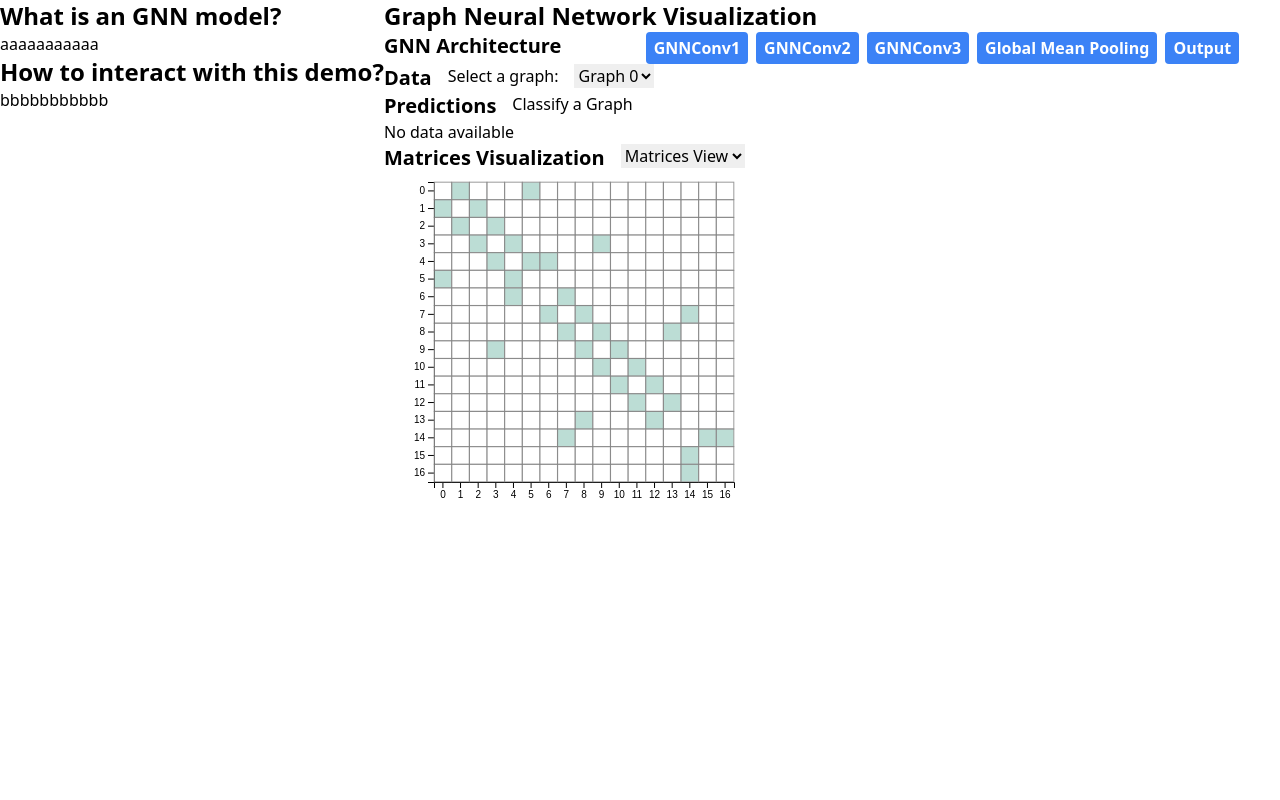
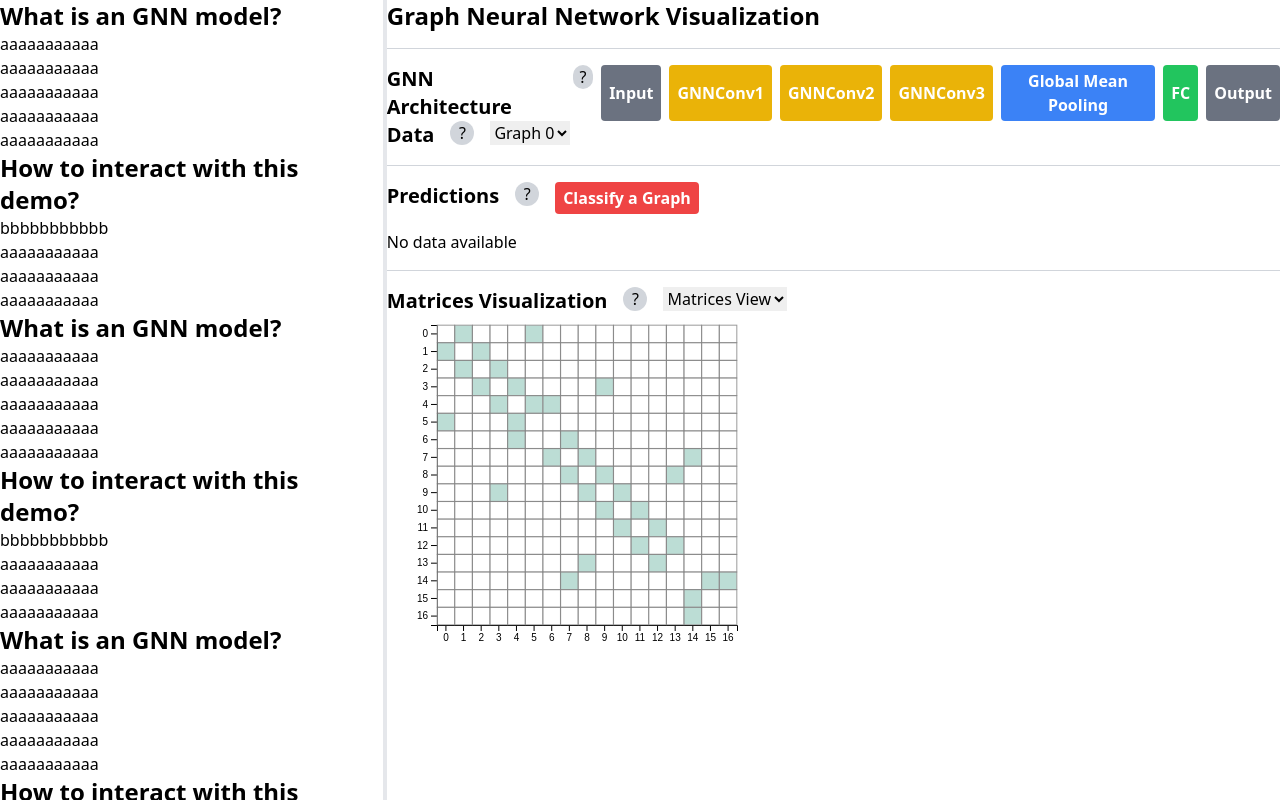
Before and after one commit to Visual-Intelligence-UMN/GNN-101, a Next.js app in the folder temp/: page / in a window 1280 px wide. Shown: the top 800 px of the page. Built offline with nearby package versions, Linux system fonts and the light colour scheme; what onnxruntime-web would draw is missing.

Commit message:
implemented general UI

```diff
--- /dev/null
+++ b/temp/src/pages/Description.tsx
@@ -0,0 +1,65 @@
+//write all description in this component
+
+
+export const Description=()=>{
+    return (
+        <>
+            <h1 className="text-2xl font-bold">What is an GNN model?</h1>
+            aaaaaaaaaaa
+            <br/>
+            aaaaaaaaaaa
+            <br/>
+            aaaaaaaaaaa
+            <br/>
+            aaaaaaaaaaa
+            <br/>
+            aaaaaaaaaaa
+            <h1 className="text-2xl font-bold">How to interact with this demo?</h1>
+            bbbbbbbbbbb
+            <br/>
+            aaaaaaaaaaa
+            <br/>
+            aaaaaaaaaaa
+            <br/>
+            aaaaaaaaaaa
+            <br/>
+            <h1 className="text-2xl font-bold">What is an GNN model?</h1>
+            aaaaaaaaaaa
+            <br/>
+            aaaaaaaaaaa
+            <br/>
+            aaaaaaaaaaa
+            <br/>
+            aaaaaaaaaaa
+            <br/>
+            aaaaaaaaaaa
+            <h1 className="text-2xl font-bold">How to interact with this demo?</h1>
+            bbbbbbbbbbb
+            <br/>
+            aaaaaaaaaaa
+            <br/>
+            aaaaaaaaaaa
+            <br/>
+            aaaaaaaaaaa
+            <br></br>
+            <h1 className="text-2xl font-bold">What is an GNN model?</h1>
+            aaaaaaaaaaa
+            <br/>
+            aaaaaaaaaaa
+            <br/>
+            aaaaaaaaaaa
+            <br/>
+            aaaaaaaaaaa
+            <br/>
+            aaaaaaaaaaa
+            <h1 className="text-2xl font-bold">How to interact with this demo?</h1>
+            bbbbbbbbbbb
+            <br/>
+            aaaaaaaaaaa
+            <br/>
+            aaaaaaaaaaa
+            <br/>
+            aaaaaaaaaaa
+        </>
+    )
+}
--- a/temp/src/pages/FileUpload.tsx
+++ b/temp/src/pages/FileUpload.tsx
@@ -2,7 +2,7 @@ import React, { useState, ChangeEvent } from 'react';
 import * as ort from 'onnxruntime-web';
 import { analyzeGraph, softmax, loadModel,load_json } from '@/utils/utils';
 import { path } from 'd3';
-import { PredictionVisualizer } from './WebUtils';
+import { Hint, PredictionVisualizer } from './WebUtils';
 
 interface GraphData {
   x: number[][];
@@ -91,20 +91,29 @@ const ClassifyGraph: React.FC<ClassifyGraphProps>=({graph_path, dataComm, change
 
   return (
     <div>
+      <hr className="border-t border-gray-300 my-4"></hr>
       <div className="flex gap-x-4">
-          <div>
+          <div className="flex gap-x-4">
             <h1 className="text-xl font-semibold">Predictions</h1>
+            <Hint text='Press the "Classify a Graph" to predict' />
           </div>
           <div>
-      <button onClick={classifyGraph}>Classify a Graph</button>
+      <button
+      onClick={classifyGraph}
+      className="mb-4 bg-red-500 hover:bg-red-700 text-white font-bold py-1 px-2 rounded"
+      >
+        Classify a Graph
+      </button>
+      <br />
       </div>
       </div>
       <div>
       {probabilities && (!changed) && probabilities.length === 2 ? (
         <div>
         <div className="flex gap-x-4">
-          <div>
+          <div className="flex gap-x-4">
             <h1 className="text-xl font-semibold">Results</h1>
+            <Hint text={"results"} />
           </div>
           <div>
             <div className="flex gap-x-4">
@@ -127,6 +136,7 @@ const ClassifyGraph: React.FC<ClassifyGraphProps>=({graph_path, dataComm, change
         <p>No data available</p>
       )}
     </div>
+    <hr className="border-t border-gray-300 my-4"></hr>
     </div>
   );
 }
--- a/temp/src/pages/WebUtils.tsx
+++ b/temp/src/pages/WebUtils.tsx
@@ -1,15 +1,13 @@
 import { useEffect } from 'react';
 import { PanelGroup, Panel, PanelResizeHandle } from 'react-resizable-panels';
 import * as d3 from "d3";
+import {Description} from "./Description";
 
 //text panel
 export const DescriptionPanel = ()=>{
     return (
-        <Panel defaultSize={30} minSize={20}>
-          <h1 className="text-2xl font-bold">What is an GNN model?</h1>
-          aaaaaaaaaaa
-          <h1 className="text-2xl font-bold">How to interact with this demo?</h1>
-          bbbbbbbbbbb
+        <Panel defaultSize={30} minSize={20} className="overflow-y-scroll" style={{"overflow":"auto"}}>
+          <Description />
         </Panel>
     );
 }
@@ -103,3 +101,19 @@ export const ViewSelector: React.FC<ViewSelectorProps> = ({ handleChange }) => {
         </select>
     );
 };
+
+//explanation component
+interface HintProps{
+    text:string;
+}
+
+export const Hint: React.FC<HintProps> =({text})=>{
+    return (
+        <span
+            className='class="inline-block bg-gray-300 rounded-full w-6 h-6 flex items-center justify-center text-black'
+            title={text}
+        >
+            ?
+        </span>
+    )
+}
--- a/temp/src/pages/index.tsx
+++ b/temp/src/pages/index.tsx
@@ -4,7 +4,7 @@ import GraphVisualizer from './GraphVisualizer';
 import ClassifyGraph from './FileUpload';
 import MatricesVisualizer from './MatricesVisualizer';
 import { PanelGroup, Panel, PanelResizeHandle } from 'react-resizable-panels';
-import { DescriptionPanel, GraphSelector, graph_list_generate, ViewSelector } from "./WebUtils"
+import { DescriptionPanel, GraphSelector, graph_list_generate, ViewSelector, Hint } from "./WebUtils"
 
 export default function Home() {
   const [graphData, setGraphData] = useState<any>(null);
@@ -34,33 +34,37 @@ export default function Home() {
     <div className='bg-white min-h-screen text-black'>
       <PanelGroup direction='horizontal'>
         <DescriptionPanel />
-        <PanelResizeHandle />
+        <PanelResizeHandle className="w-1 bg-gray-200"/>
         <Panel>
       <Head>
         <title>Graph Neural Network Visualization</title>
       </Head>
       <h1 className="text-2xl font-bold">Graph Neural Network Visualization</h1>
-
+      <hr className="border-t border-gray-300 my-4"></hr>
       <div className="flex gap-x-4">
         <div><h2 className="text-xl font-semibold">GNN Architecture</h2></div>
           <div>
           <div className="flex justify-center gap-2">
-            <button className="bg-grey-500 hover:bg-grey-700 text-white font-bold py-1 px-2 rounded">
+            <Hint text={"Here's the Architecture of the GNN"} />
+            <button className="bg-gray-500 hover:bg-gray-700 text-white font-bold py-1 px-2 rounded">
               Input
             </button>
-            <button className="bg-blue-500 hover:bg-blue-700 text-white font-bold py-1 px-2 rounded">
+            <button className="bg-yellow-500 hover:bg-yellow-700 text-white font-bold py-1 px-2 rounded">
               GNNConv1
             </button>
-            <button className="bg-blue-500 hover:bg-blue-700 text-white font-bold py-1 px-2 rounded">
+            <button className="bg-yellow-500 hover:bg-yellow-700 text-white font-bold py-1 px-2 rounded">
             GNNConv2
             </button>
-            <button className="bg-blue-500 hover:bg-blue-700 text-white font-bold py-1 px-2 rounded">
+            <button className="bg-yellow-500 hover:bg-yellow-700 text-white font-bold py-1 px-2 rounded">
             GNNConv3
             </button>
             <button className="bg-blue-500 hover:bg-blue-700 text-white font-bold py-1 px-2 rounded">
               Global Mean Pooling
             </button>
-            <button className="bg-blue-500 hover:bg-blue-700 text-white font-bold py-1 px-2 rounded">
+            <button className="bg-green-500 hover:bg-green-700 text-white font-bold py-1 px-2 rounded">
+              FC
+            </button>
+            <button className="bg-gray-500 hover:bg-gray-700 text-white font-bold py-1 px-2 rounded">
               Output
             </button>
           </div>
@@ -71,7 +75,7 @@ export default function Home() {
       <div className="flex gap-x-4">
         <div><h2 className="text-xl font-semibold">Data</h2></div>
         <div className="flex gap-x-4">
-          <div>Select a graph: </div>
+        <Hint text={"select a graph"} />
           <div>
             <GraphSelector
               selectedGraph={selectedGraph}
@@ -86,8 +90,9 @@ export default function Home() {
         isMat ?
         <>
         <div className="flex gap-x-4">
-        <div>
-          <h2 className="text-xl font-semibold">Graphs Visualization</h2>
+        <div className="flex gap-x-4">
+          <h2 className="text-xl font-semibold">Network Visualization</h2>
+          <Hint text={"Change the View of GNN model"}/>
           </div>
           <div>
           <ViewSelector handleChange={(e)=>{
@@ -101,8 +106,9 @@ export default function Home() {
         :
         <>
         <div className="flex gap-x-4">
-        <div>
+        <div className="flex gap-x-4">
           <h2 className="text-xl font-semibold">Matrices Visualization</h2>
+          <Hint text={"Change the View of GNN model"}/>
           </div>
           <div>
           <ViewSelector handleChange={(e)=>{
```
